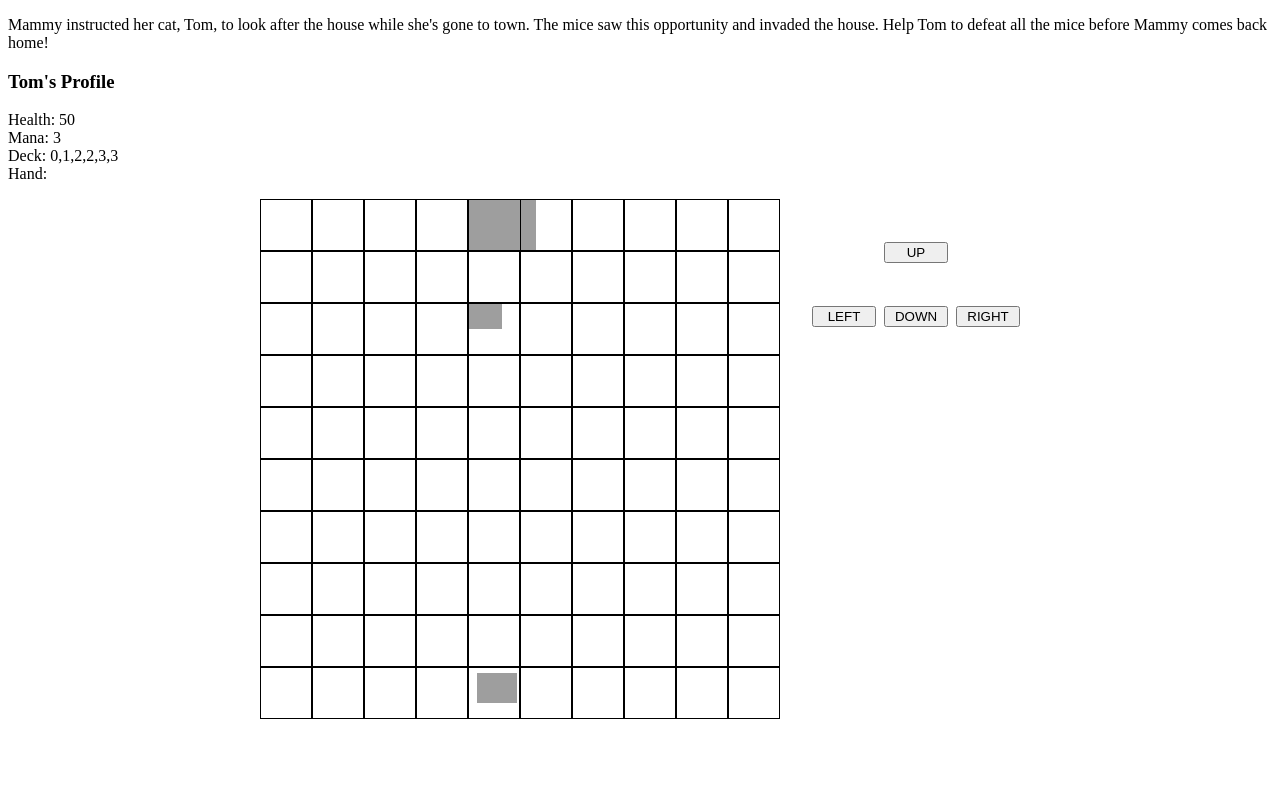
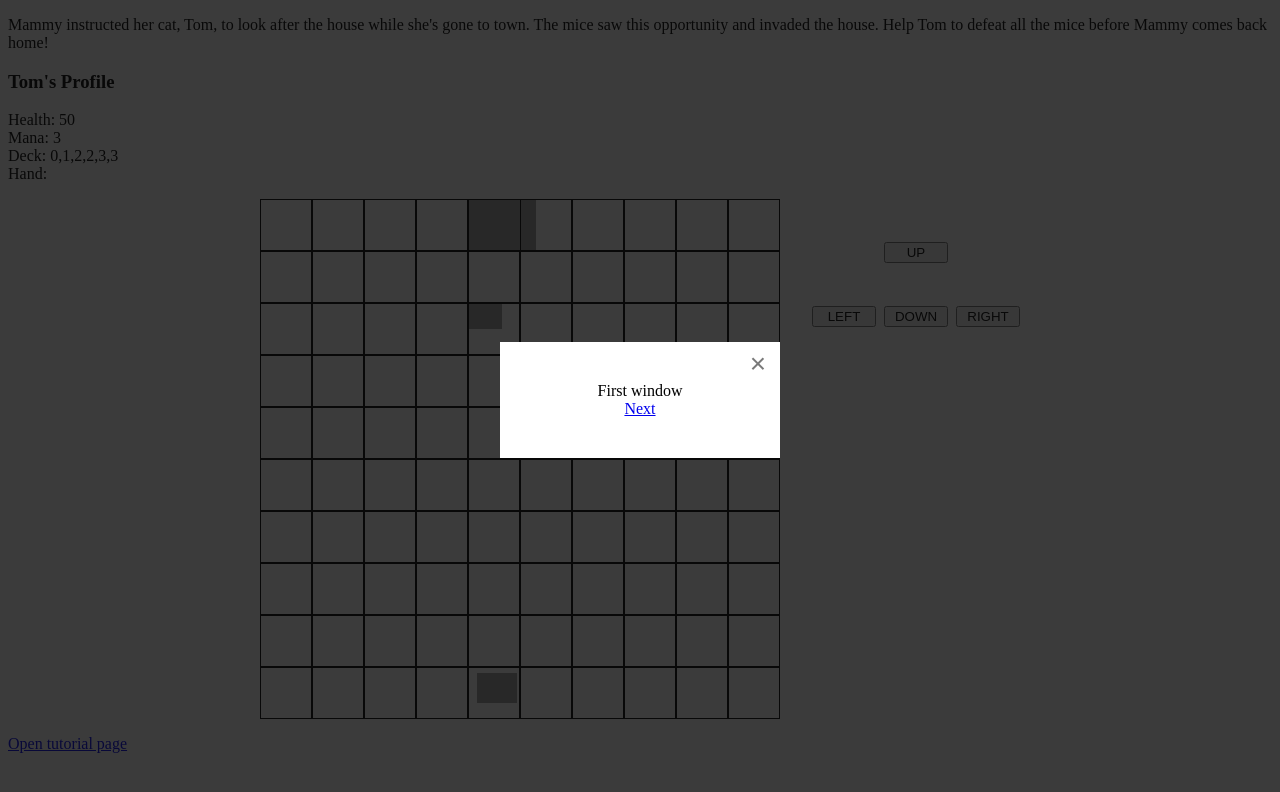
Before and after one commit to ngsuwen/meowy-adventure, a plain HTML site: page index.html in a window 1280 px wide. Drawn offline with nearby package versions, Linux system fonts and the light colour scheme; grey boxes are pictures that could not be loaded.

Commit message:
tutorial on load implemented

```diff
--- a/css/style.css
+++ b/css/style.css
@@ -54,11 +54,21 @@
 
 .card-detail {
     padding: 40px;
-      background: #FFF;
-      margin: 0 auto;
-      position: relative;
-      max-width: 100px;
-    }
+    background: #FFF;
+    margin: 0 auto;
+    position: relative;
+    max-width: 100px;
+}
+
+.white-popup {
+    position: relative;
+    background: #FFF;
+    padding: 40px;
+    width: auto;
+    max-width: 200px;
+    margin: 20px auto;
+    text-align: center;
+}
 
 /* jQuery UI CSS */
 .ui-dialog {
--- a/index.html
+++ b/index.html
@@ -6,6 +6,7 @@
         <script src="https://cdnjs.cloudflare.com/ajax/libs/jquery/3.5.1/jquery.min.js" charset="utf-8"></script>
         <script src="https://code.jquery.com/ui/1.12.1/jquery-ui.js"></script>
         <script src="https://cdnjs.cloudflare.com/ajax/libs/magnific-popup.js/1.1.0/jquery.magnific-popup.min.js"></script>
+        <script src="./js/tutorial.js"></script>
         <script src="./js/map.js"></script>
         <script src="./js/treasure.js"></script>
         <script src="./js/character.js"></script>
@@ -62,5 +63,23 @@
               Card description here
             </div>
         </div>
+        <!--Tutorial-->
+        <a href="#first-popup" class="popup-link">Open tutorial page</a>
+        <!-- Contents-->
+        <div id="first-popup" class="mfp-hide white-popup">
+            First window<br/>
+            <a href="#second-popup" class="popup-link">Next</a>
+        </div>
+        <div id="second-popup" class="mfp-hide white-popup">
+            Second window<br/>
+            <a href="#third-popup" class="popup-link">Next</a>
+        </div>
+        <div id="third-popup" class="mfp-hide white-popup">
+            Third window<br/>
+            <a href="#fourth-popup" class="popup-link">Next</a>
+        </div>
+        <div id="fourth-popup" class="mfp-hide white-popup">
+            Fourth window<br/>
+        </div>
     </body>
 </html>
--- /dev/null
+++ b/js/tutorial.js
@@ -0,0 +1,16 @@
+$(()=>{
+    $('.popup-link').magnificPopup({
+      closeBtnInside:true
+    });
+
+    // opens tutorial on load
+    $.magnificPopup.open({
+            items:{
+                src: '#first-popup',
+                type: 'inline'
+            },
+            gallery: {
+                enabled:true
+            }
+    })
+})
```
